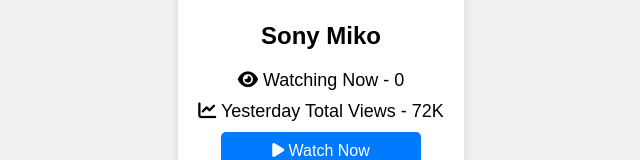
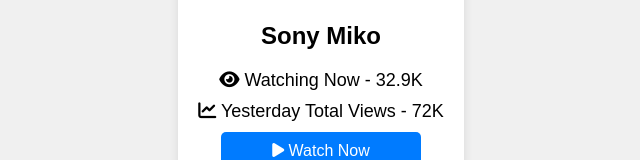
Before and after one commit to rakibonzat/miko, a plain HTML site: page w.html in a window 1280 px wide. Shown: the part 327-487 px from the top of the page, without its empty margins (319-959 px from the left). Drawn offline with Linux system fonts and the light colour scheme.

Commit message:
Update w.html

```diff
--- a/w.html
+++ b/w.html
@@ -71,7 +71,7 @@
     <div class="container">
         <img src="https://smiko.vercel.app/Picsart_24-06-02_07-54-05-427.png" alt="Sony Miko Logo" class="logo">
         <h1>Sony Miko</h1>
-        <p><i class="fas fa-eye"></i> Watching Now - 0</p>
+        <p><i class="fas fa-eye"></i> Watching Now - 32.9K</p>
         <p><i class="fas fa-chart-line"></i> Yesterday Total Views - 72K</p>
         <a href="https://smiko.vercel.app/go.html" class="button"><i class="fas fa-play"></i> Watch Now</a>
         <a href="https://betube7.wordpress.com/wp-content/uploads/2024/06/wp-1717390094099.mp4" class="button"><i class="fas fa-info-circle"></i> How To Watch</a>
```
